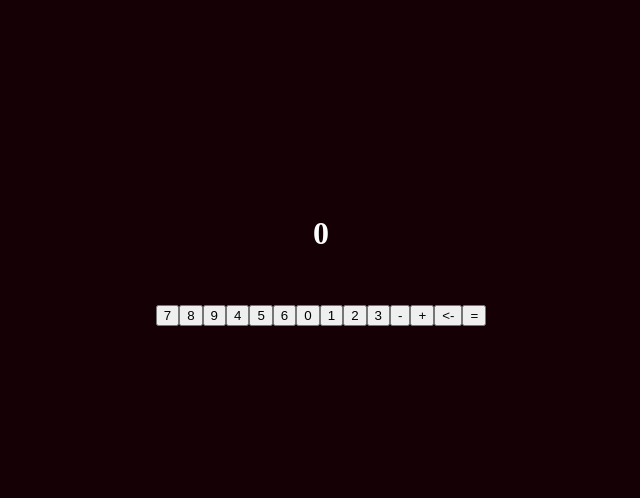
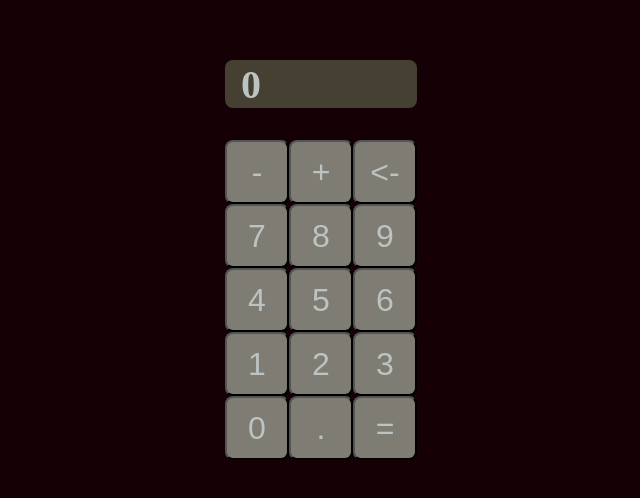
Before and after one commit to tiagoramirez/calculator-angular, an Angular app: page / in a window 1280 px wide. Shown: the part 140-638 px from the top of the page, without its empty margins (319-959 px from the left). Built offline with nearby package versions, Linux system fonts and the light colour scheme.

Commit message:
Mejorada mas funcionalidad y estilos

```diff
--- a/src/app/calculator/calculator.component.css
+++ b/src/app/calculator/calculator.component.css
@@ -1,5 +1,19 @@
 .resultado h1{
-    color: white;
+    color: #BBC4C2;
+    text-align: left;
+    font-size: 2.5rem;
+    margin-left: 1rem;
+}
+
+.resultado{
+    background-color: #464033;
+    min-width: 12rem;
+    margin: 0;
+    /* border: 0; */
+    border-radius: .5rem;
+    height: 3rem;
+    display: flex;
+    align-items: center;
 }
 
 .numeros p{
@@ -13,4 +27,14 @@
 
 .botones{
     display: flex;
+    flex-direction: column;
 }
+
+input{
+    width: 4rem;
+    height: 4rem;
+    font-size: 2rem;
+    border-radius: .5rem;
+    color: #BBC4C2;
+    background-color: #7E7C73;
+}
--- a/src/app/calculator/calculator.component.html
+++ b/src/app/calculator/calculator.component.html
@@ -9,6 +9,12 @@
 </div>
 
 <div class="botones">
+    <div class="operaciones1">
+        <input type="button" value="-" (click)="minus()">
+        <input type="button" value="+" (click)="sum()">
+        <input type="button" value="<-" (click)="removeNumber()">
+    </div>
+
     <div class="fila1">
         <input type="button" value="7" (click)="addNumber(7)">
         <input type="button" value="8" (click)="addNumber(8)">
@@ -22,14 +28,13 @@
     </div>
 
     <div class="fila3">
-        <input type="button" value="0" (click)="addNumber(0)">
         <input type="button" value="1" (click)="addNumber(1)">
         <input type="button" value="2" (click)="addNumber(2)">
         <input type="button" value="3" (click)="addNumber(3)">
     </div>
-
-    <input type="button" value="-" (click)="minus()">
-    <input type="button" value="+" (click)="sum()">
-    <input type="button" value="<-" (click)="removeNumber()">
-    <input type="button" value="=" (click)="loadResult()">
+    <div class="fila4">
+        <input type="button" value="0" (click)="addNumber(0)">
+        <input type="button" value=".">
+        <input type="button" value="=" (click)="loadResult()">
+    </div>
 </div>
--- a/src/app/calculator/calculator.component.ts
+++ b/src/app/calculator/calculator.component.ts
@@ -25,12 +25,9 @@ export class CalculatorComponent {
 	removeNumber() {
 		if (this.isTurnNumber2) {
 			this.number2 = this.number2.substring(0, this.number2.length - 1);
-			console.log(this.number2);
 		}
 		else {
 			this.number1 = this.number1.substring(0, this.number1.length - 1);
-			console.log(this.number1);
-
 		}
 	}
 
@@ -49,17 +46,22 @@ export class CalculatorComponent {
 	loadResult() {
 		switch (this.operation) {
 			case 0:
-				if(!isNaN(parseInt(this.number1))){
+				if(this.number1!==""){
 					this.result=parseInt(this.number1);
+					this.reset();
 				}
 				break;
 			case 1:
-				this.result = parseInt(this.number1) + parseInt(this.number2);
-				this.reset();
+				if(this.number2!==""){
+					this.result = parseInt(this.number1) + parseInt(this.number2);
+					this.reset();
+				}
 				break;
 			case 2:
-				this.result = parseInt(this.number1) - parseInt(this.number2);
-				this.reset();
+				if(this.number2!==""){
+					this.result = parseInt(this.number1) - parseInt(this.number2);
+					this.reset();
+				}
 				break;
 		}
 	}
```
Also changed, not shown: 1 other file (tests, documents, lock files or other folders).
